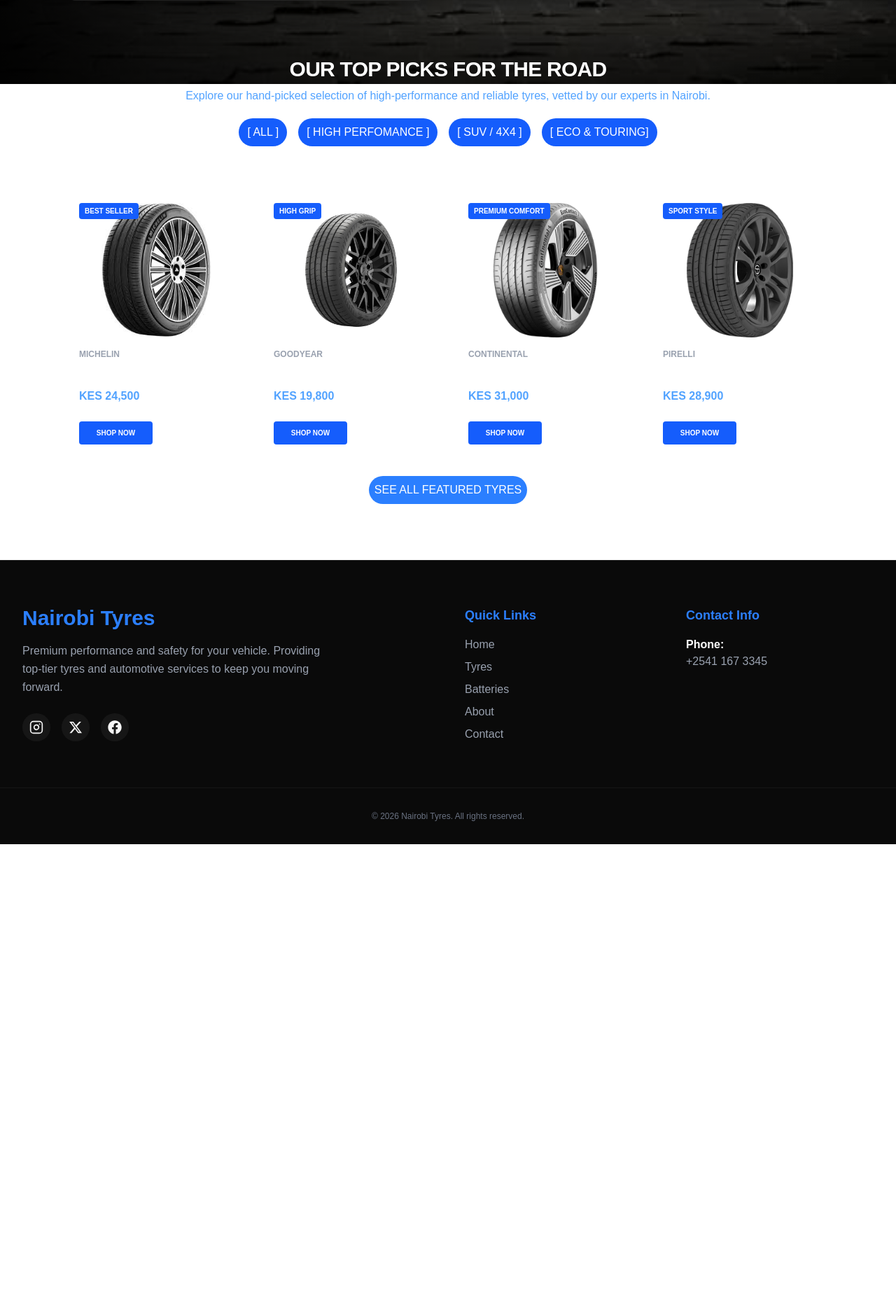
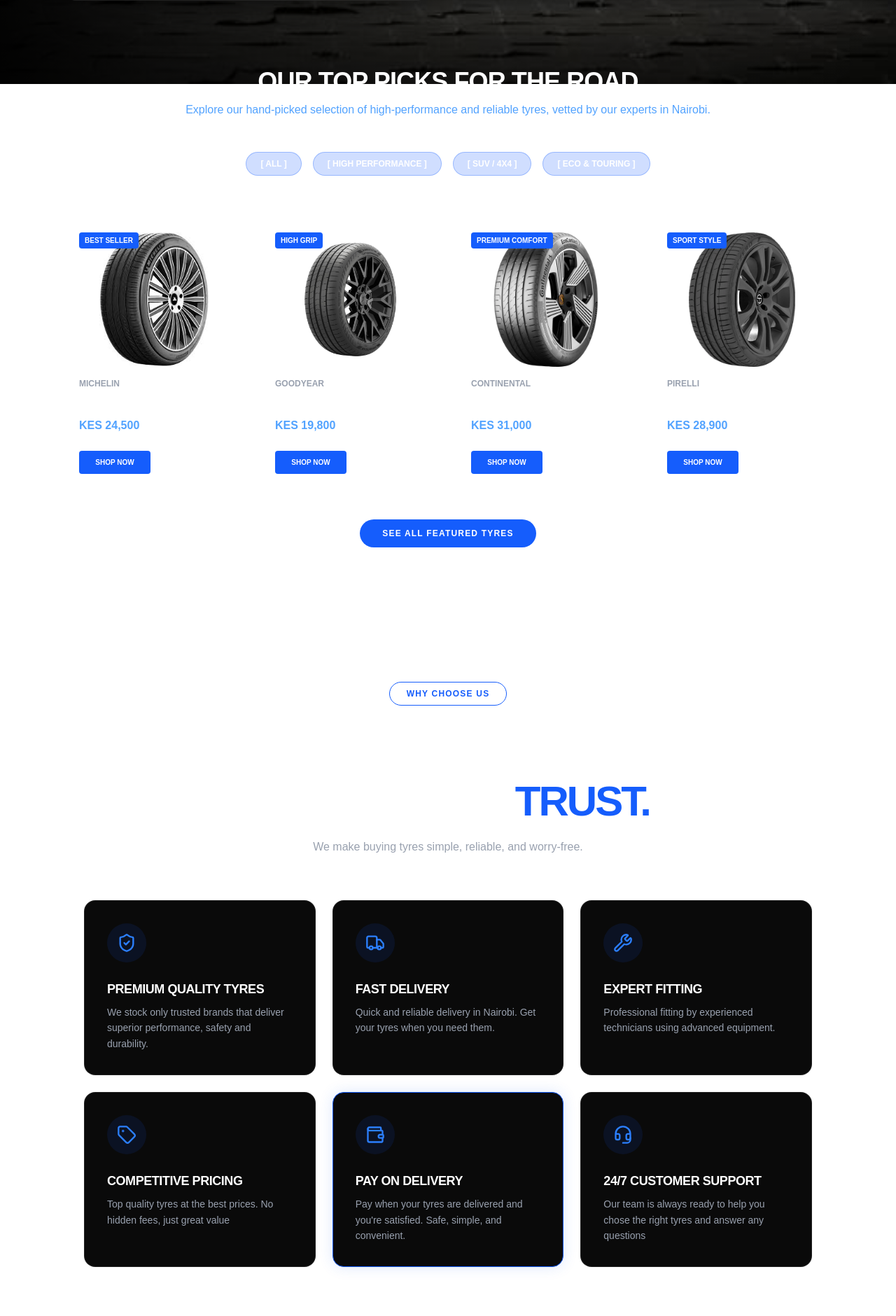
Before and after one commit to billiam-creator/Next.js_snippets, a Next.js app: page / in a window 1280 px wide. Shown: the part 680-2560 px from the top of the page at 70% size. Before the commit the page ends 1886 px from the top, so only its background shows below. Built offline with nearby package versions, Linux system fonts and the light colour scheme.

Commit message:
feat: implement 'Why Choose Us' section with Lucide icons and grid layout

```diff
--- /dev/null
+++ b/app/components/FeatureCard.tsx
@@ -0,0 +1,37 @@
+import { LucideIcon } from 'lucide-react';
+
+interface FeatureCardProps {
+    heading: string;
+    description: string;
+    icon: LucideIcon;
+    isActive?: boolean;
+}
+
+const FeatureCard = ({ heading, description, icon: Icon, isActive }: FeatureCardProps) => {
+    return (
+        /* Parent Card  */
+        <div className={`bg-[#0A0A0A] border rounded-2xl p-8 transition-all duration-300 flex flex-col gap-6 ${
+            isActive
+            ? 'border-blue-600 shadow-[0_0_20px_rgba(37,99,235,0.15)]'
+            : 'border-white/10 hover:border-blue-600/50'
+        }`}>
+
+            {/*Icon Container */}
+            <div className="flex items-center justify-center w-14 h-14 bg-blue-600/10 rounded-full text-blue-500 shrink-0">
+                <Icon size={28} strokeWidth={2} />
+            </div>
+
+            {/* Info Section */}
+            <div>
+                <h3 className="text-white text-lg font-bold uppercase mb-2 tracking-tight">
+                    {heading}
+                </h3>
+                <p className="text-gray-400 text-sm leading-relaxed">
+                    {description}
+                </p>
+            </div>
+        </div>
+    );
+};
+
+export default FeatureCard;
--- a/app/page.tsx
+++ b/app/page.tsx
@@ -1,19 +1,57 @@
 import Image from 'next/image'
 import Button from './components/button'
 import TyreCard from './components/TyreCard';
+import FeatureCard from './components/FeatureCard';
+import { ShieldCheck, Truck, Wrench, Tag, Wallet, Headset } from 'lucide-react';
 
 export default function Home() {
-  //Data Array
+  // 1. Featured Tyres Data
   const featuredTyres = [
     { brand: 'Michelin', model: 'Pilot Sport 5', price: '24,500', image: '/michelin.jpg', tag: 'Best Seller' },
     { brand: 'Goodyear', model: 'Eagle F1 Asymmetric 6', price: '19,800', image: '/goodyear.jpg', tag: 'High Grip' },
     { brand: 'Continental', model: 'SportContact 7', price: '31,000', image: '/sportcontact.jpg', tag: 'Premium Comfort' },
     { brand: 'Pirelli', model: 'P Zero (PZ4)', price: '28,900', image: '/pirelli.jpg', tag: 'Sport Style' },
   ];
+
+  // 2. Why Choose Us Data
+  const featureCardsData = [
+    {
+        heading: 'PREMIUM QUALITY TYRES',
+        description: 'We stock only trusted brands that deliver superior performance, safety and durability.',
+        icon: ShieldCheck
+    },
+    {
+        heading: 'FAST DELIVERY',
+        description: 'Quick and reliable delivery in Nairobi. Get your tyres when you need them.',
+        icon: Truck
+    },
+    {
+        heading: 'EXPERT FITTING',
+        description: 'Professional fitting by experienced technicians using advanced equipment.',
+        icon: Wrench
+    },
+    {
+        heading: 'COMPETITIVE PRICING',
+        description: 'Top quality tyres at the best prices. No hidden fees, just great value',
+        icon: Tag
+    },
+    {
+        heading: 'PAY ON DELIVERY',
+        description: "Pay when your tyres are delivered and you're satisfied. Safe, simple, and convenient.",
+        icon: Wallet,
+        isActive: true // Triggers the blue highlight in FeatureCard
+    },
+    {
+        heading: '24/7 CUSTOMER SUPPORT',
+        description: 'Our team is always ready to help you chose the right tyres and answer any questions',
+        icon: Headset
+    }
+  ];
+
   return (
     <main className="relative min-h-screen w-full flex flex-col text-white">
 
-      {/* 1. Background Image - Set to fixed so it stays behind scrolling content */}
+      {/* Background Image & Overlay */}
       <div className="fixed inset-0 -z-20">
         <Image
           src="/tyre_image2.jpg"
@@ -22,18 +60,14 @@
           className="object-cover"
           priority
         />
-        {/* 2. Gradient Overlay inside fixed container */}
         <div className="absolute inset-0 bg-gradient-to-r from-black/95 via-black/40 to-transparent" />
       </div>
 
-      {/* Content section */}
+      {/* --- HERO SECTION --- */}
       <div className="relative z-10 flex-1 flex flex-col justify-start pt-32 px-10 md:px-24">
         <div className="max-w-2xl space-y-8">
-
           <div className="flex items-center gap-2 bg-blue-600 text-white px-2 py-1 rounded-full w-fit text-[13px] font-medium mb-4">
-            <span className="bg-white text-blue-600 px-1.5 py-0.5 rounded-full text-[10px] font-bold uppercase">
-              ke
-            </span>
+            <span className="bg-white text-blue-600 px-1.5 py-0.5 rounded-full text-[10px] font-bold uppercase">ke</span>
             <span className="pr-1">Nairobi's #1 tyre broker</span>
           </div>
 
@@ -59,50 +93,34 @@
 
           {/* Tyre Finder Field */}
           <div className="w-full max-w-lg bg-black/40 backdrop-blur-md p-6 rounded-xl border border-white/10 shadow-2xl">
-            <p className="text-[10px] font-bold text-gray-400 mb-3 tracking-[0.2em] uppercase">
-              Start Your Tyre Finder
-            </p>
+            <p className="text-[10px] font-bold text-gray-400 mb-3 tracking-[0.2em] uppercase">Start Your Tyre Finder</p>
             <div className="flex flex-col sm:flex-row gap-2">
-              <input
-                type="text"
-                placeholder="Car Make"
-                className="flex-1 bg-white/5 border border-white/10 rounded px-3 py-2 text-xs text-white outline-none focus:ring-1 focus:ring-blue-500"
-              />
-              <input
-                type="text"
-                placeholder="Car Model"
-                className="flex-1 bg-white/5 border border-white/10 rounded px-3 py-2 text-xs text-white outline-none focus:ring-1 focus:ring-blue-500"
-              />
-              <button className="bg-blue-600 hover:bg-blue-700 text-white font-bold px-6 py-2 rounded text-[10px] tracking-widest uppercase transition-all">
-                FIND
-              </button>
+              <input type="text" placeholder="Car Make" className="flex-1 bg-white/5 border border-white/10 rounded px-3 py-2 text-xs text-white outline-none focus:ring-1 focus:ring-blue-500" />
+              <input type="text" placeholder="Car Model" className="flex-1 bg-white/5 border border-white/10 rounded px-3 py-2 text-xs text-white outline-none focus:ring-1 focus:ring-blue-500" />
+              <button className="bg-blue-600 hover:bg-blue-700 text-white font-bold px-6 py-2 rounded text-[10px] tracking-widest uppercase transition-all">FIND</button>
+            </div>
           </div>
         </div>
 
-
-
-        </div>
-         {/* Featured Tyres Section */}
-         <div className="py-20">
-          <div className='grid items-center text-center'>
-            <h2 className="text-3xl font-black uppercase tracking-tight text-white mb-2">OUR TOP PICKS FOR THE ROAD</h2>
-            <p className="text-blue-400 ">
-              Explore our hand-picked selection of high-performance and reliable tyres, vetted by our experts in Nairobi.
-            </p>
+        {/* --- FEATURED TYRES SECTION --- */}
+        <div className="py-24 max-w-7xl mx-auto w-full">
+          <div className='text-center mb-12'>
+            <h2 className="text-3xl md:text-4xl font-black uppercase tracking-tight text-white mb-2">OUR TOP PICKS FOR THE ROAD</h2>
+            <p className="text-blue-400">Explore our hand-picked selection of high-performance and reliable tyres, vetted by our experts in Nairobi.</p>
           </div>
 
-            {/*---categories ------*/}
-            <div className='flex gap-4 justify-center mt-5'>
-              <button className='bg-blue-600 px-3 py-2 rounded-full w-fit hover:bg-gray-700'>[ ALL ]</button>
-              <button className='bg-blue-600 px-3 py-2 rounded-full w-fit hover:bg-gray-700'>[ HIGH PERFOMANCE ]</button>
-              <button className='bg-blue-600 px-3 py-2 rounded-full w-fit hover:bg-gray-700'>[ SUV / 4X4 ]</button>
-              <button className='bg-blue-600 px-3 py-2 rounded-full w-fit hover:bg-gray-700'>[ ECO & TOURING]</button>
+          {/* Categories */}
+          <div className='flex flex-wrap gap-4 justify-center mt-5'>
+            {["ALL", "HIGH PERFORMANCE", "SUV / 4X4", "ECO & TOURING"].map((cat) => (
+              <button key={cat} className='bg-blue-600/20 border border-blue-600/30 px-5 py-2 rounded-full text-xs font-bold hover:bg-blue-600 transition-colors uppercase'>
+                [ {cat} ]
+              </button>
+            ))}
+          </div>
 
-            </div>
-            {/*--- map function --- */}
-            {/* -- grid layout -- */}
-              <div className='grid grid-cols-1 sm:grid-cols-2 lg:grid-cols-4 gap-6 mt-16 max-w-7xl mx-auto'>
-                {featuredTyres.map((tyre, index) =>(
+          {/* Tyre Grid */}
+          <div className='grid grid-cols-1 sm:grid-cols-2 lg:grid-cols-4 gap-8 mt-16'>
+            {featuredTyres.map((tyre, index) => (
               <TyreCard
                 key={index}
                 brand={tyre.brand}
@@ -114,12 +132,43 @@
             ))}
           </div>
 
-              {/*--- see all button*/}
-              <div className='flex justify-center mt-7'>
-                <button className='bg-blue-500 rounded-full py-2 px-2 transition-all hover:border-blue-500 hover:scale-[1.12] group'>SEE ALL FEATURED TYRES</button>
+          <div className='flex justify-center mt-12'>
+            <button className='bg-blue-600 text-white font-bold px-8 py-3 rounded-full transition-all hover:scale-105 hover:bg-blue-700 uppercase text-xs tracking-widest'>
+              SEE ALL FEATURED TYRES
+            </button>
+          </div>
         </div>
 
+        { /* --- WHY CHOOSE US SECTION --- */}
+        <section className="py-24 max-w-7xl mx-auto w-full  px-6">
+          <div className="flex justify-center mb-6">
+            <span className="border border-blue-600 text-blue-600 rounded-full py-2 px-6 text-xs font-bold uppercase tracking-widest">
+              Why Choose Us
+            </span>
           </div>
+
+          <div className="text-center space-y-4 mb-16">
+            <h2 className="text-4xl md:text-6xl font-black leading-tight uppercase tracking-tighter">
+              BUILT FOR PERFORMANCE.<br />
+              CHOSEN FOR <span className="text-blue-600">TRUST.</span>
+            </h2>
+            <p className="text-gray-400 max-w-xl mx-auto">We make buying tyres simple, reliable, and worry-free.</p>
+          </div>
+
+          <div className='grid grid-cols-1 md:grid-cols-2 lg:grid-cols-3 gap-6'>
+            {featureCardsData.map((item, index) => (
+              <FeatureCard
+                key={index}
+                heading={item.heading}
+                description={item.description}
+                icon={item.icon}
+                isActive={item.isActive}
+              />
+            ))}
+          </div>
+        </section>
+
+        {/* --- STATS BAR WILL GO HERE --- */}
 
       </div>
     </main>
--- a/package.json
+++ b/package.json
@@ -9,6 +9,7 @@
     "lint": "eslint"
   },
   "dependencies": {
+    "lucide-react": "^1.14.0",
     "next": "16.1.7",
     "react": "19.2.3",
     "react-dom": "19.2.3",
```
Also changed, not shown: 1 other file (tests, documents, lock files or other folders). Lines whose indentation alone changed are shown as unchanged.
